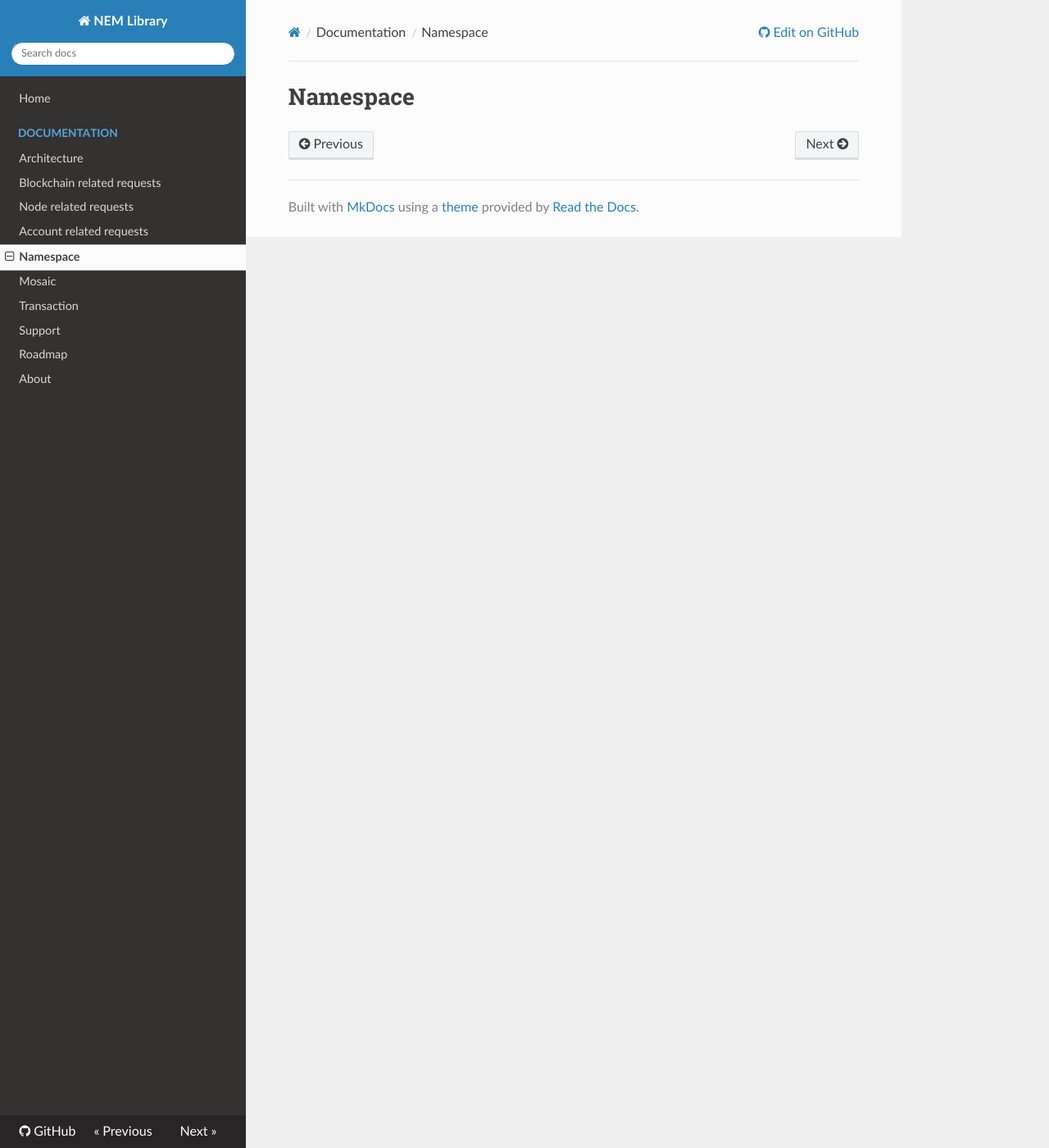
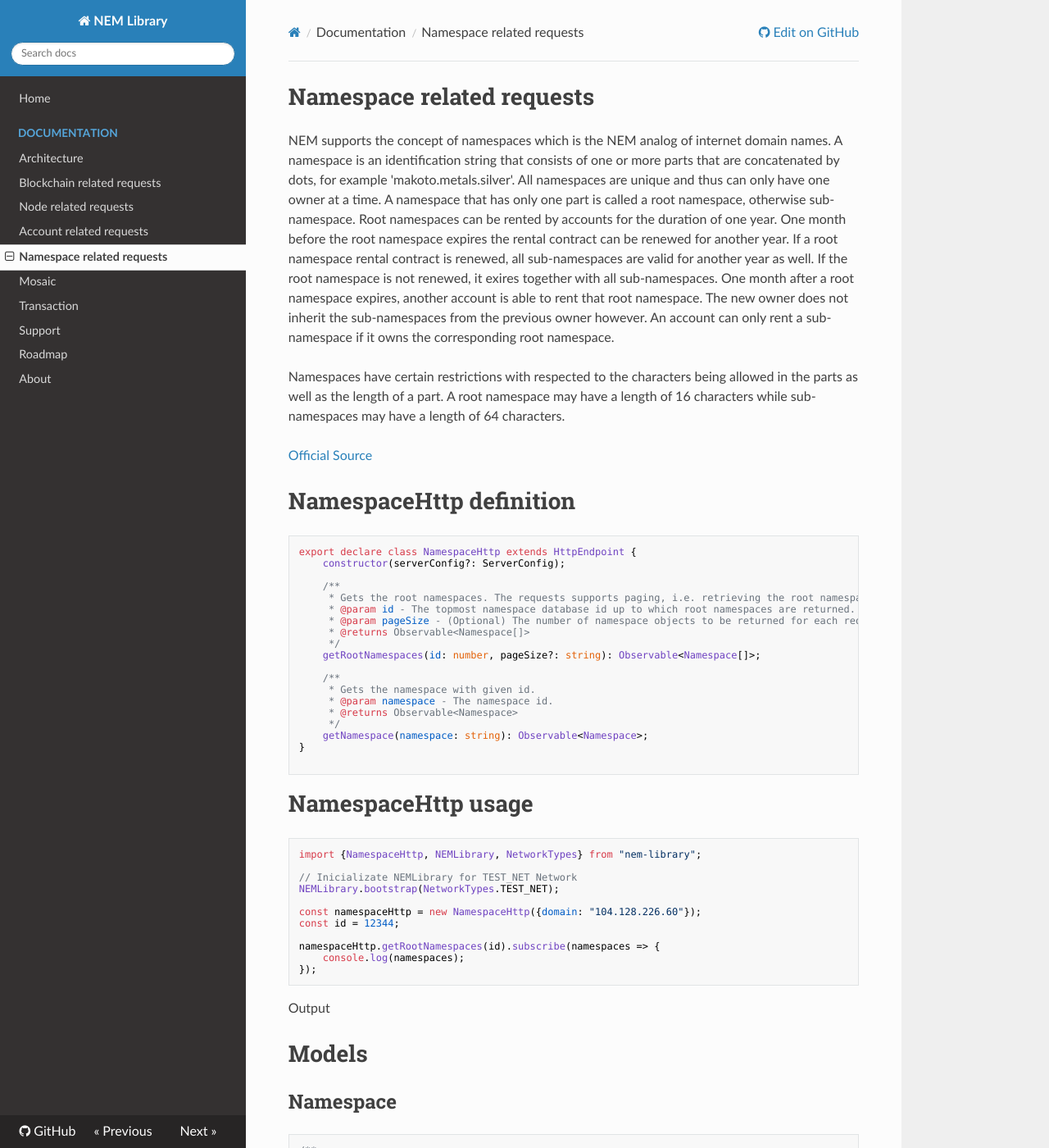
Before and after one commit to takahser/nem-library-docs, an MkDocs documentation site: the page built from docs/documentation/namespace.md, in a window 1280 px wide and 1400 px high. Shown: the whole window at 82% size. Built offline with MkDocs 1.6.1, drawn with Linux system fonts in a browser that asks for light colours; nearby versions of some CDN libraries; old or Windows-style settings are respelled for this version of MkDocs; some of the changed text lies outside the part shown.

Commit message:
ADDED namespace.md documentation

````diff
--- a/docs/documentation/namespace.md
+++ b/docs/documentation/namespace.md
@@ -1 +1,82 @@
-# Namespace
+# Namespace related requests
+
+NEM supports the concept of namespaces which is the NEM analog of internet domain names. A namespace is an identification string that consists of one or more parts that are concatenated by dots, for example 'makoto.metals.silver'. All namespaces are unique and thus can only have one owner at a time. A namespace that has only one part is called a root namespace, otherwise sub-namespace. Root namespaces can be rented by accounts for the duration of one year. One month before the root namespace expires the rental contract can be renewed for another year. If a root namespace rental contract is renewed, all sub-namespaces are valid for another year as well. If the root namespace is not renewed, it exires together with all sub-namespaces. One month after a root namespace expires, another account is able to rent that root namespace. The new owner does not inherit the sub-namespaces from the previous owner however. An account can only rent a sub-namespace if it owns the corresponding root namespace.
+
+Namespaces have certain restrictions with respected to the characters being allowed in the parts as well as the length of a part. A root namespace may have a length of 16 characters while sub-namespaces may have a length of 64 characters.
+
+[Official Source](https://bob.nem.ninja/docs/#namespaces)
+
+# NamespaceHttp definition
+
+```typescript
+export declare class NamespaceHttp extends HttpEndpoint {
+    constructor(serverConfig?: ServerConfig);
+
+    /**
+     * Gets the root namespaces. The requests supports paging, i.e. retrieving the root namespaces in batches of a specified size.
+     * @param id - The topmost namespace database id up to which root namespaces are returned. The parameter is optional. If not supplied the most recent rented root namespaces are returned.
+     * @param pageSize - (Optional) The number of namespace objects to be returned for each request. The parameter is optional. The default value is 25, the minimum value is 5 and hte maximum value is 100.
+     * @returns Observable<Namespace[]>
+     */
+    getRootNamespaces(id: number, pageSize?: string): Observable<Namespace[]>;
+
+    /**
+     * Gets the namespace with given id.
+     * @param namespace - The namespace id.
+     * @returns Observable<Namespace>
+     */
+    getNamespace(namespace: string): Observable<Namespace>;
+}
+
+```
+
+# NamespaceHttp usage
+
+```typescript
+import {NamespaceHttp, NEMLibrary, NetworkTypes} from "nem-library";
+
+// Inicializate NEMLibrary for TEST_NET Network
+NEMLibrary.bootstrap(NetworkTypes.TEST_NET);
+
+const namespaceHttp = new NamespaceHttp({domain: "104.128.226.60"});
+const id = 12344;
+
+namespaceHttp.getRootNamespaces(id).subscribe(namespaces => {
+    console.log(namespaces);
+});
+```
+
+Output
+
+# Models
+
+## Namespace
+
+```typescript
+/**
+ * A namespace is the NEM version of a domain. You can rent a namespace for the duration of a year by paying a fee.
+ * The naming of the parts of a namespace has certain restrictions, see the corresponding chapter on namespaces.
+ */
+export declare class Namespace {
+    /**
+     * The fully qualified name of the namespace, also named namespace id.
+     */
+    readonly name: string;
+
+    /**
+     * The owner of the namespace.
+     */
+    readonly owner: Address;
+
+    /**
+     * The height at which the ownership begins.
+     */
+    readonly height: number;
+
+    /**
+     * The database id for the namespace object.
+     */
+    readonly id?: number;
+
+}
+```
````
Also changed, not shown: docs/documentation/account.md (+29 -28 lines).
